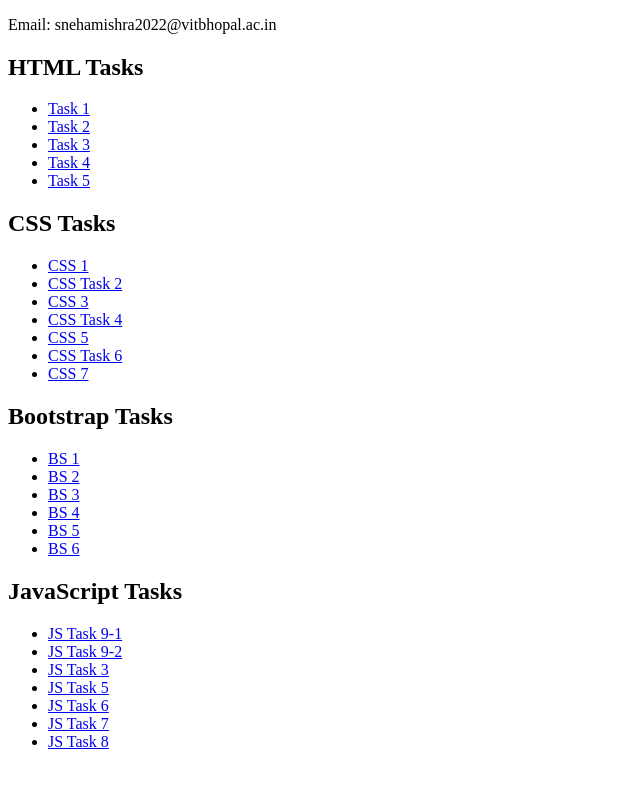
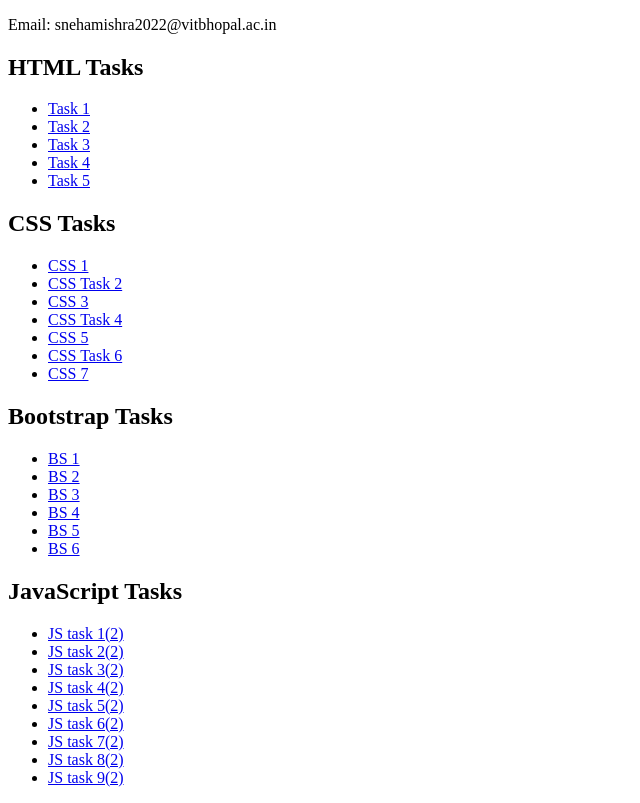
Before and after one commit to MISHSNEHA/22BCE10932_Ethnus_MERN_ASSIGMENT1, a plain HTML site: page index.html in a window 1280 px wide. Shown: the part 105-908 px from the top of the page, without its empty margins (0-640 px from the left). Before the commit the page ends 872 px from the top, so only its background shows below. Drawn offline with Linux system fonts and the light colour scheme.

Commit message:
Update index.html

```diff
--- a/index.html
+++ b/index.html
@@ -42,13 +42,15 @@
 
     <h2>JavaScript Tasks</h2>
     <ul>
-        <li><a href="JS TASKS/jstask9-1.html">JS Task 9-1</a></li>
-        <li><a href="JS TASKS/jstask9-2.html">JS Task 9-2</a></li>
-        <li><a href="JS TASKS/jstask3.html">JS Task 3</a></li>
-        <li><a href="JS TASKS/jstask5.html">JS Task 5</a></li>
-        <li><a href="JS TASKS/jstask6.html">JS Task 6</a></li>
-        <li><a href="JS TASKS/jstask7.html">JS Task 7</a></li>
-        <li><a href="JS TASKS/jstask8.html">JS Task 8</a></li>
+        <li><a href="JS TASKS/jstask9-1.html">JS task 1(2)</a></li>
+        <li><a href="JS TASKS/jstask9-2.html">JS task 2(2)</a></li>
+        <li><a href="JS TASKS/jstask3.html">JS task 3(2)</a></li>
+        <li><a href="JS TASKS/jstask5.html">JS task 4(2)</a></li>
+        <li><a href="JS TASKS/jstask6.html">JS task 5(2)</a></li>
+        <li><a href="JS TASKS/jstask6.html">JS task 6(2)</a></li>
+        <li><a href="JS TASKS/jstask7.html">JS task 7(2)</a></li>
+        <li><a href="JS TASKS/jstask8.html">JS task 8(2)</a></li>
+      <li><a href="JS TASKS/jstask6.html">JS task 9(2)</a></li>
     </ul>
 </body>
 </html>
```
